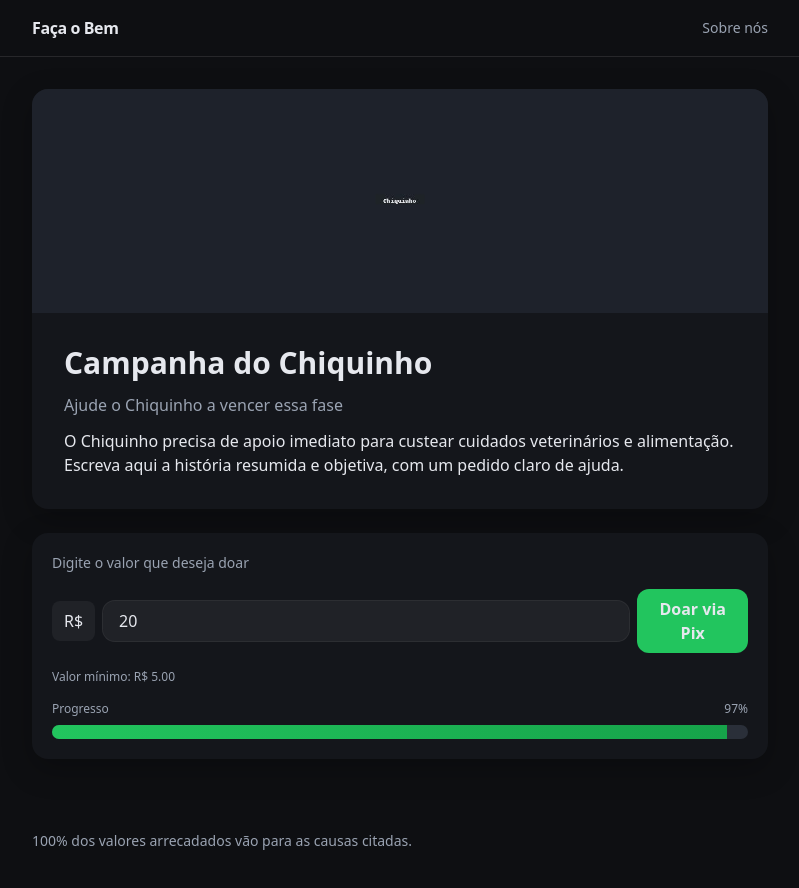
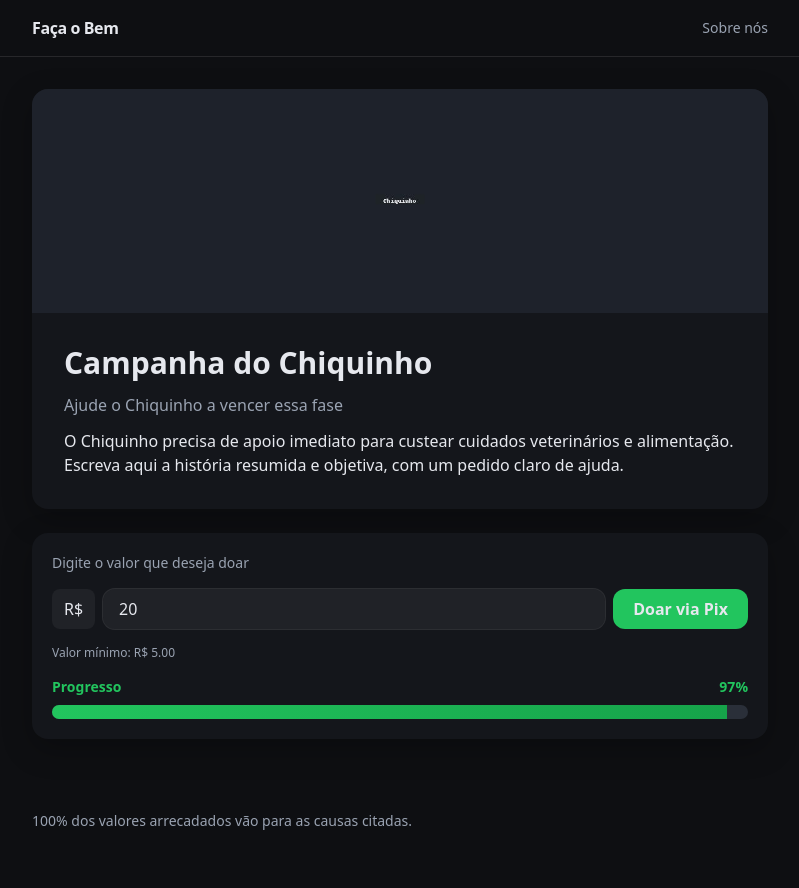
Before and after one commit to testechatsecundario-dev/facaobem, a Next.js app: page /chiquinho in a window 1280 px wide. Shown: the top 888 px of the page, without its empty margins (240-1039 px from the left). Built offline with nearby package versions, Linux system fonts and the light colour scheme.

Commit message:
Update DonateForm.tsx

```diff
--- a/components/DonateForm.tsx
+++ b/components/DonateForm.tsx
@@ -13,7 +13,7 @@ export default function DonateForm({ slug }: { slug: string }) {
   const [value, setValue] = useState<number | ''>(20)
   const [loading, setLoading] = useState(false)
   const [resp, setResp] = useState<DonateResponse | null>(null)
-  const [copied, setCopied] = useState(false) // 👈 novo estado para feedback
+  const [copied, setCopied] = useState(false)
 
   const min = 5
 
@@ -43,7 +43,7 @@ export default function DonateForm({ slug }: { slug: string }) {
   function copyToClipboard(text: string) {
     navigator.clipboard.writeText(text)
     setCopied(true)
-    setTimeout(() => setCopied(false), 2000) // volta ao normal após 2s
+    setTimeout(() => setCopied(false), 2000)
   }
 
   return (
@@ -69,7 +69,7 @@ export default function DonateForm({ slug }: { slug: string }) {
           <button
             type="submit"
             disabled={loading}
-            className="rounded-xl bg-green-500 hover:bg-green-600 disabled:opacity-60 px-5 py-2 font-semibold"
+            className="whitespace-nowrap rounded-xl bg-green-500 hover:bg-green-600 disabled:opacity-60 px-5 py-2 font-semibold"
           >
             {loading ? 'Gerando Pix...' : 'Doar via Pix'}
           </button>
@@ -82,7 +82,7 @@ export default function DonateForm({ slug }: { slug: string }) {
 
         {/* Progress bar (placeholder estática) */}
         <div className="space-y-2">
-          <div className="flex justify-between text-xs text-[color:var(--muted)]">
+          <div className="flex justify-between text-sm font-bold text-green-500">
             <span>Progresso</span>
             <span>97%</span>
           </div>
```
